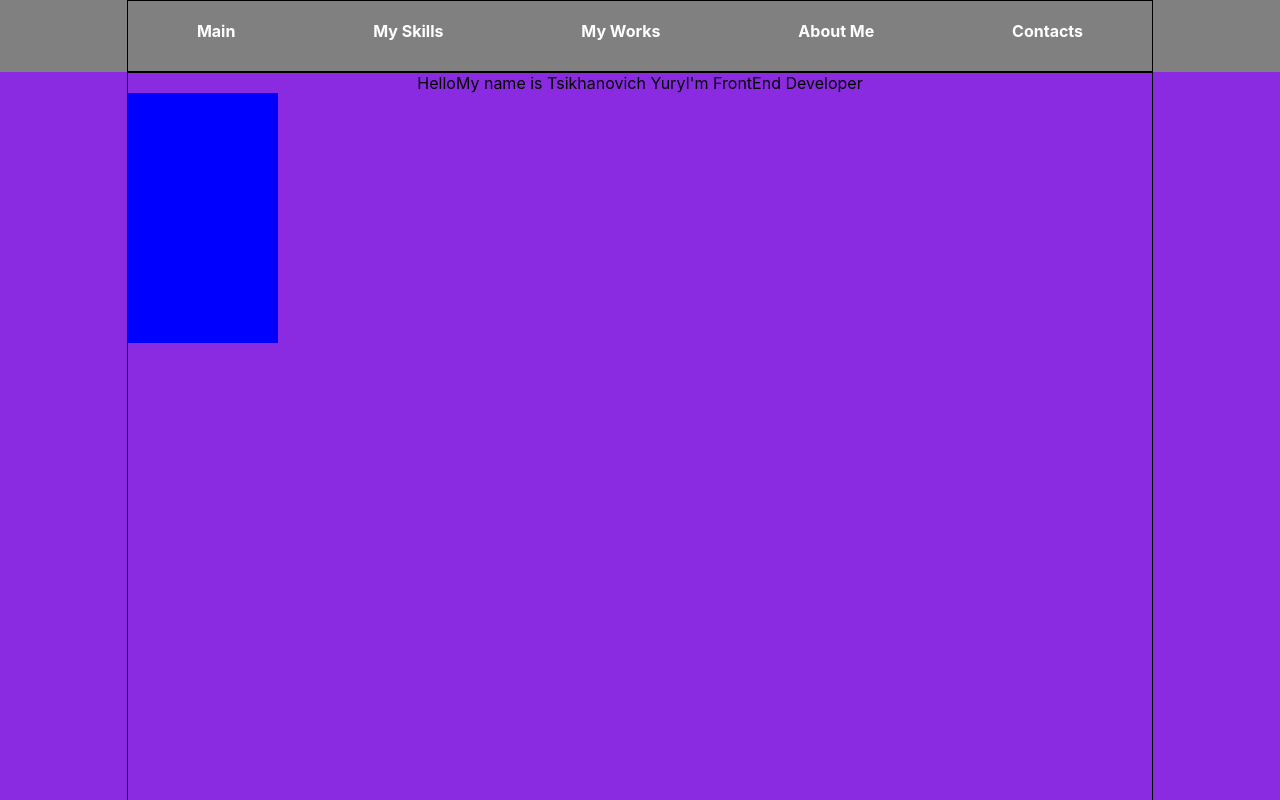
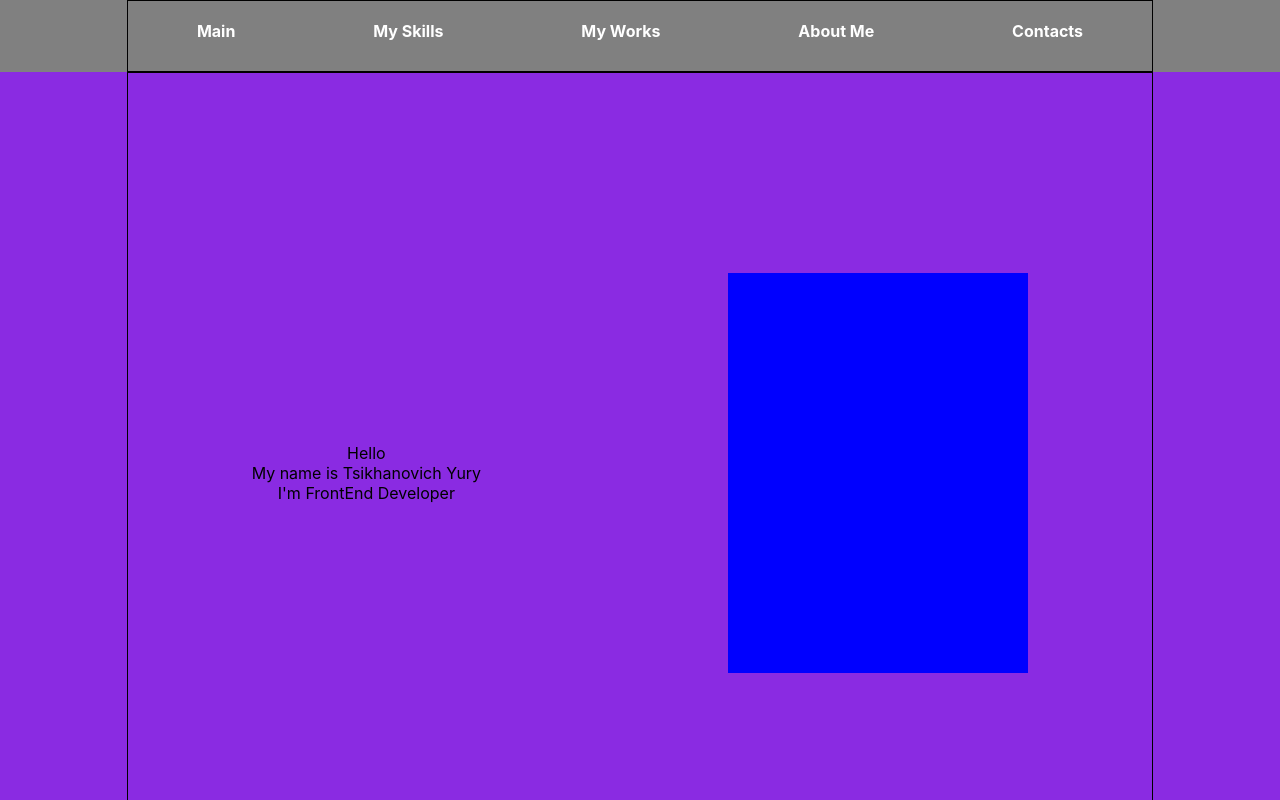
Before and after one commit to Yuranuch/My_portfolio, a React (Create React App) app: page / in a window 1280 px wide. Shown: the top 800 px of the page. Built offline with nearby package versions, Linux system fonts and the light colour scheme.

Commit message:
markup MainContainer done

```diff
--- a/src/Components/MainContainer/MainContainer.js
+++ b/src/Components/MainContainer/MainContainer.js
@@ -6,9 +6,9 @@ function MainContainer() {
         <div className={styles.mainContainer}>
             <div className={styles.container}>
                 <div className={styles.greeting}>
-                    <span>Hello</span>
-                    <span>My name is Tsikhanovich Yury</span>
-                    <span>I'm FrontEnd Developer</span>
+                    <div>Hello</div>
+                    <div>My name is Tsikhanovich Yury</div>
+                    <div>I'm FrontEnd Developer</div>
                 </div>
                 <div className={styles.photo}>
                     <img src="" alt="" />
--- a/src/Components/MainContainer/MainContainer.module.css
+++ b/src/Components/MainContainer/MainContainer.module.css
@@ -6,12 +6,15 @@
     width: 80%;
     margin: 0 auto;
     border: 1px solid;
+    display: flex;
+    justify-content: space-around;
+    align-items: center;
 }
 .greeting {
 
 }
 .photo {
-    width: 150px;
-    height: 250px;
+    width: 300px;
+    height: 400px;
     background-color: blue;
 }
```
